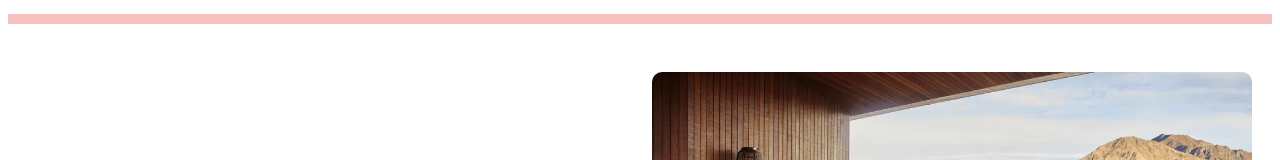
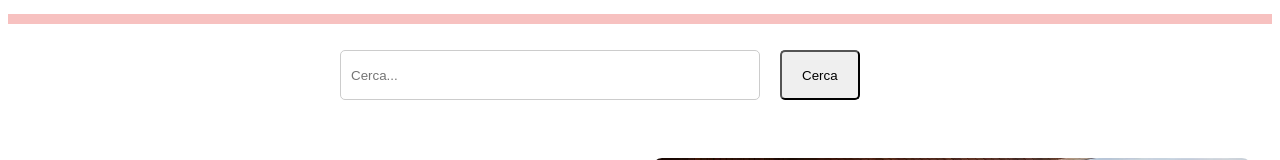
Before and after one commit to alex02r/vite-boolbnb, a Vue app: page / in a window 1280 px wide. Shown: the part 710-870 px from the top of the page. Built offline with nearby package versions, Linux system fonts and the light colour scheme.

Commit message:
aggiunta Searchbar alla AppHome

```diff
--- a/src/App.vue
+++ b/src/App.vue
@@ -1,6 +1,5 @@
 <!-- SEZIONE JS SCRIPT -->
 <script setup>
-import HelloWorld from './components/HelloWorld.vue'
 </script>
 
 <!-- SEZIONE HTML -->
--- a/src/components/Searchbar.vue
+++ b/src/components/Searchbar.vue
@@ -1,5 +1,4 @@
 <script setup>
-
 
 </script>
 
--- a/src/pages/AppHome.vue
+++ b/src/pages/AppHome.vue
@@ -1,7 +1,13 @@
 <!-- SEZIONE JS SCRIPT -->
 <script>
+
+import Searchbar from '../components/Searchbar.vue';
+
 export default {
     name: 'Home',
+    components: {
+        Searchbar
+    }
 }
 </script>
 
@@ -13,6 +19,9 @@ export default {
             </div>
         </div>
         <hr>
+        <div class=container>
+            <Searchbar />
+        </div>
         <div class="container my-5">
             <div class="row">
                 <div class="col-6 mt-5 align-self-center mb-4">
```
